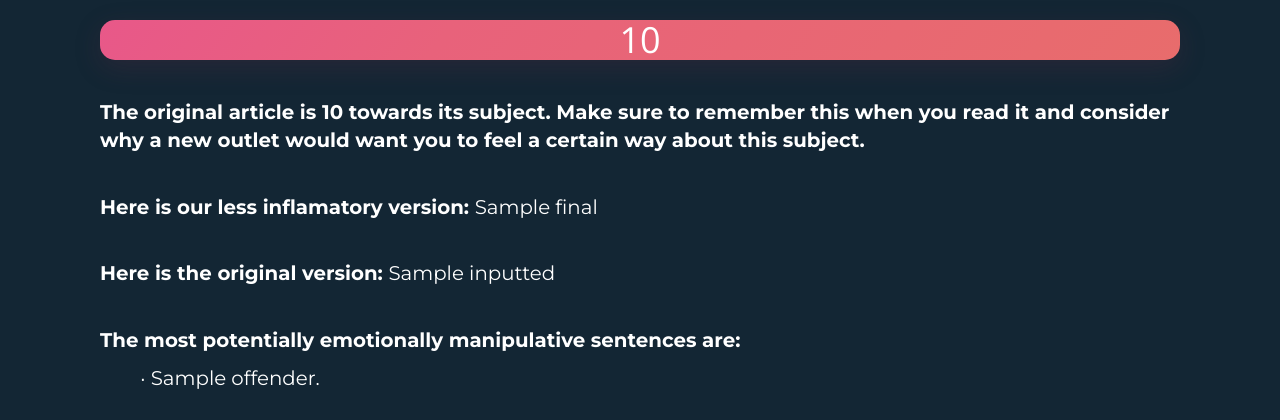
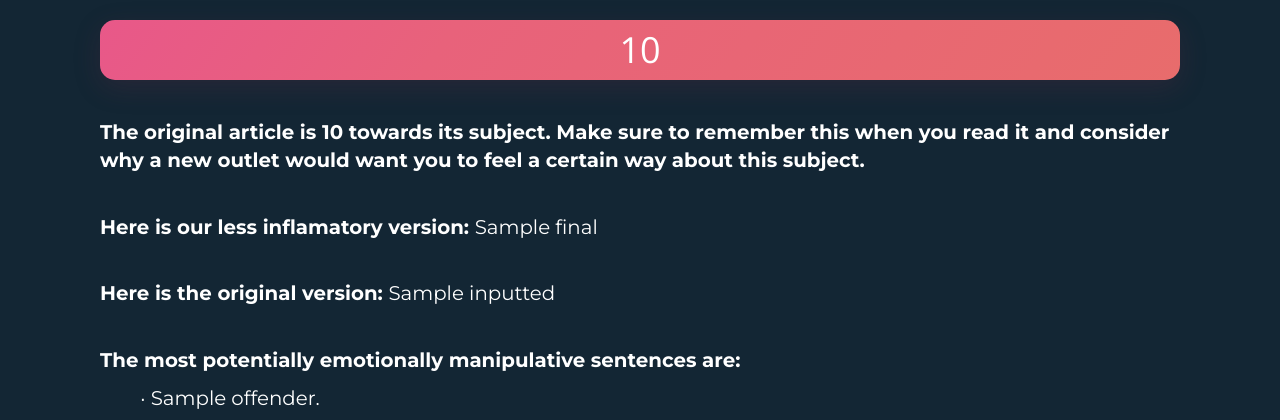
Before and after one commit to leahuriarte/biasbegone, a Flask app: template templates/results.html in a window 1280 px wide. Shown: the top 420 px of the page. Run offline with Flask 2, Linux system fonts and the light colour scheme; the template is opened without the code that fills it: most values are stand-ins (such as "Sample title", 1, 10 or a date in 2020).

Commit message:
Update results.html

```diff
--- a/templates/results.html
+++ b/templates/results.html
@@ -24,6 +24,8 @@
         box-shadow: 0px 8px 27px 0px rgba(116, 44, 69, 0.21);
         border-radius: 15px;
         text-align: center;
+        padding-top: 10px;
+        padding-bottom: 10px;
     }
     body {
         background-image: -webkit-linear-gradient(35deg, rgb(19, 38, 52) 0%,rgb(19, 38, 52) 32%, rgb(19, 38, 52) 100%);
```
